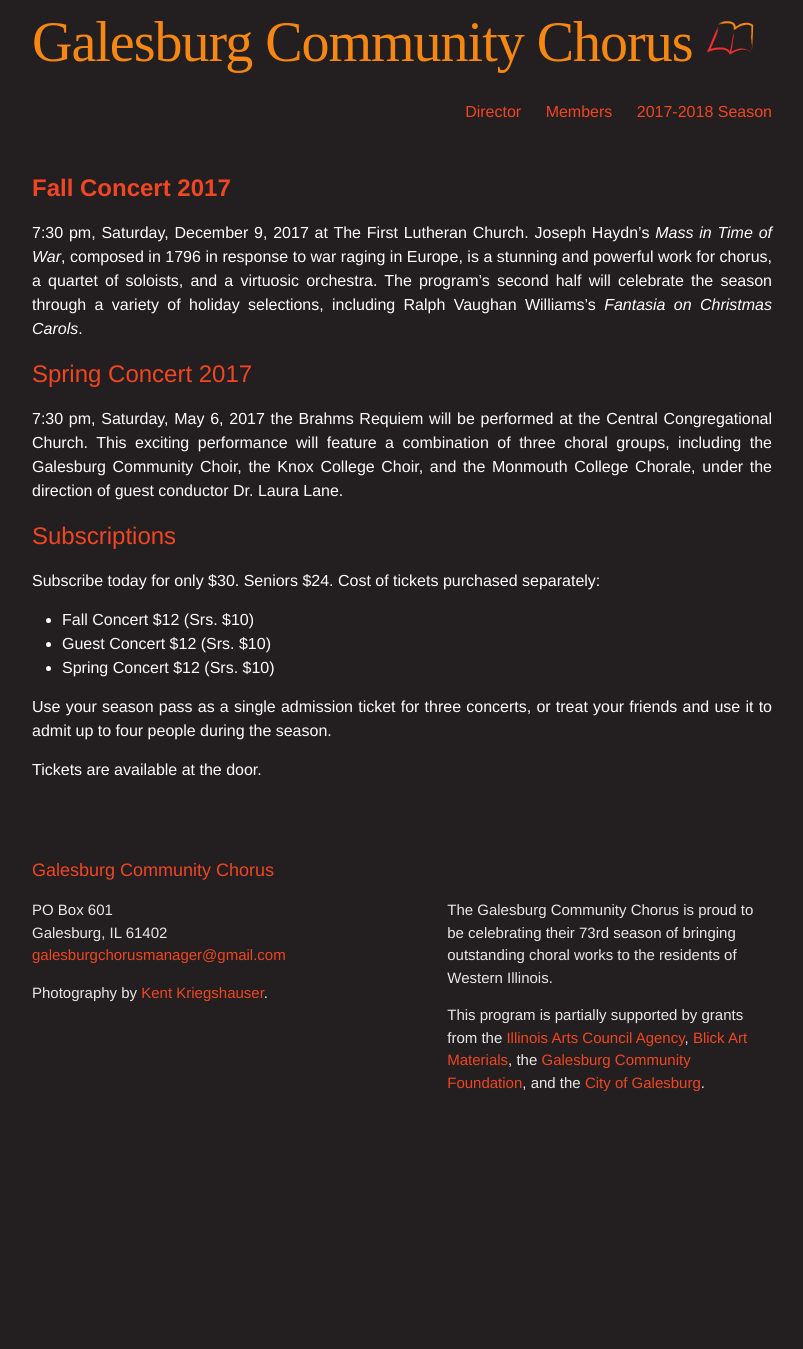
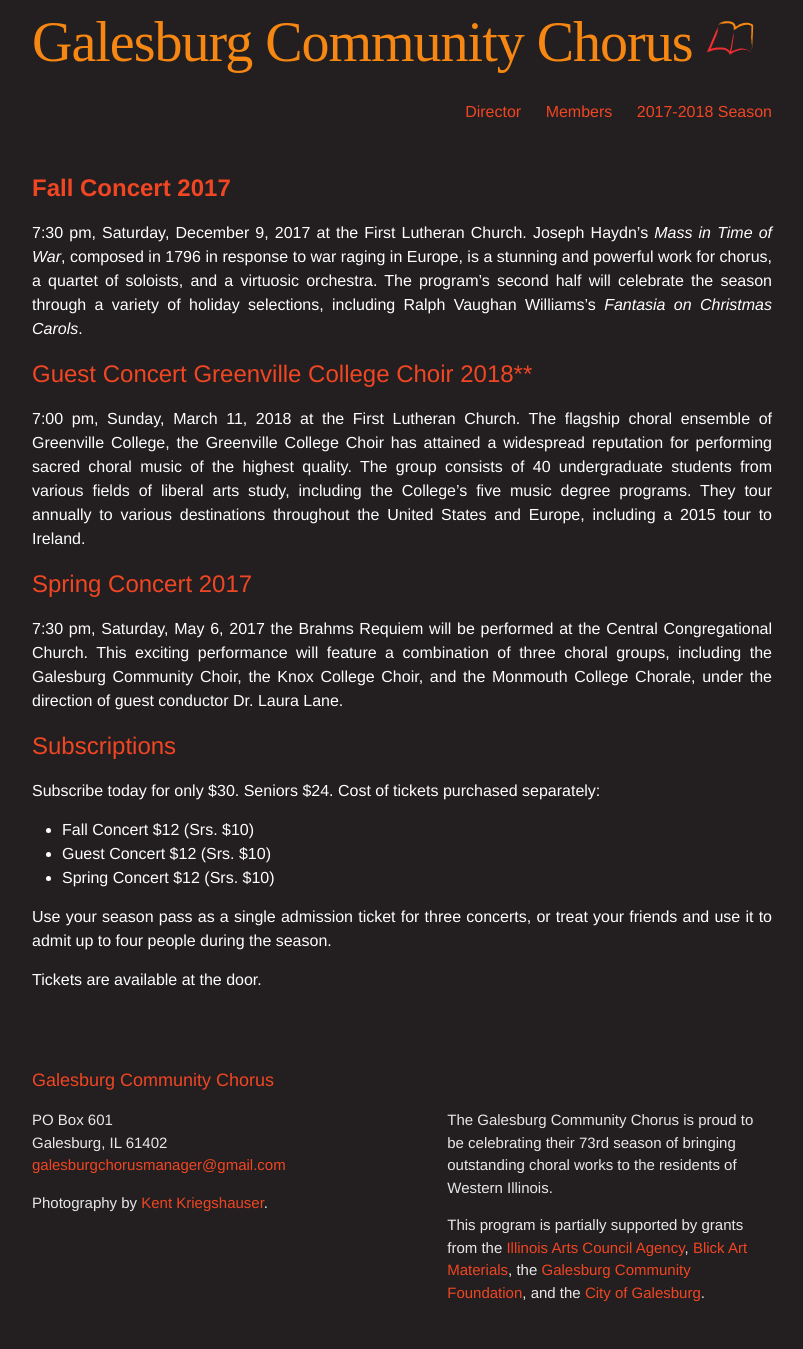
Before and after one commit to galesburgchorus/galesburgchorus.github.io, a Jekyll site: the page built from season.md, in a window 1280 px wide. Shown: the whole page, without its empty margins (238-1041 px from the left). Built offline with Jekyll 4.4.1, drawn with Linux system fonts in a browser that asks for light colours; some web fonts are replaced; before the commit the page ends 1139 px from its top, so only the background shows below that.

Commit message:
Update season.md

```diff
--- a/season.md
+++ b/season.md
@@ -14,8 +14,15 @@ published: true
 
 ## **Fall Concert 2017**
 7:30 pm, Saturday, December 9, 2017
-at The First Lutheran Church.
+at the First Lutheran Church.
 Joseph Haydn’s _Mass in Time of War_, composed in 1796 in response to war raging in Europe, is a stunning and powerful work for chorus, a quartet of soloists, and a virtuosic orchestra. The program’s second half will celebrate the season through a variety of holiday selections, including Ralph Vaughan Williams’s _Fantasia on Christmas Carols_.
+
+
+
+## Guest Concert Greenville College Choir 2018**
+7:00 pm, Sunday, March 11, 2018 at the First Lutheran Church.
+The flagship choral ensemble of Greenville College, the Greenville College Choir has attained a widespread reputation for performing sacred choral music of the highest quality. The group consists of 40 undergraduate students from various fields of liberal arts study, including the College’s five music degree
+programs. They tour annually to various destinations throughout the United States and Europe, including a 2015 tour to Ireland.
 
 
 
```
